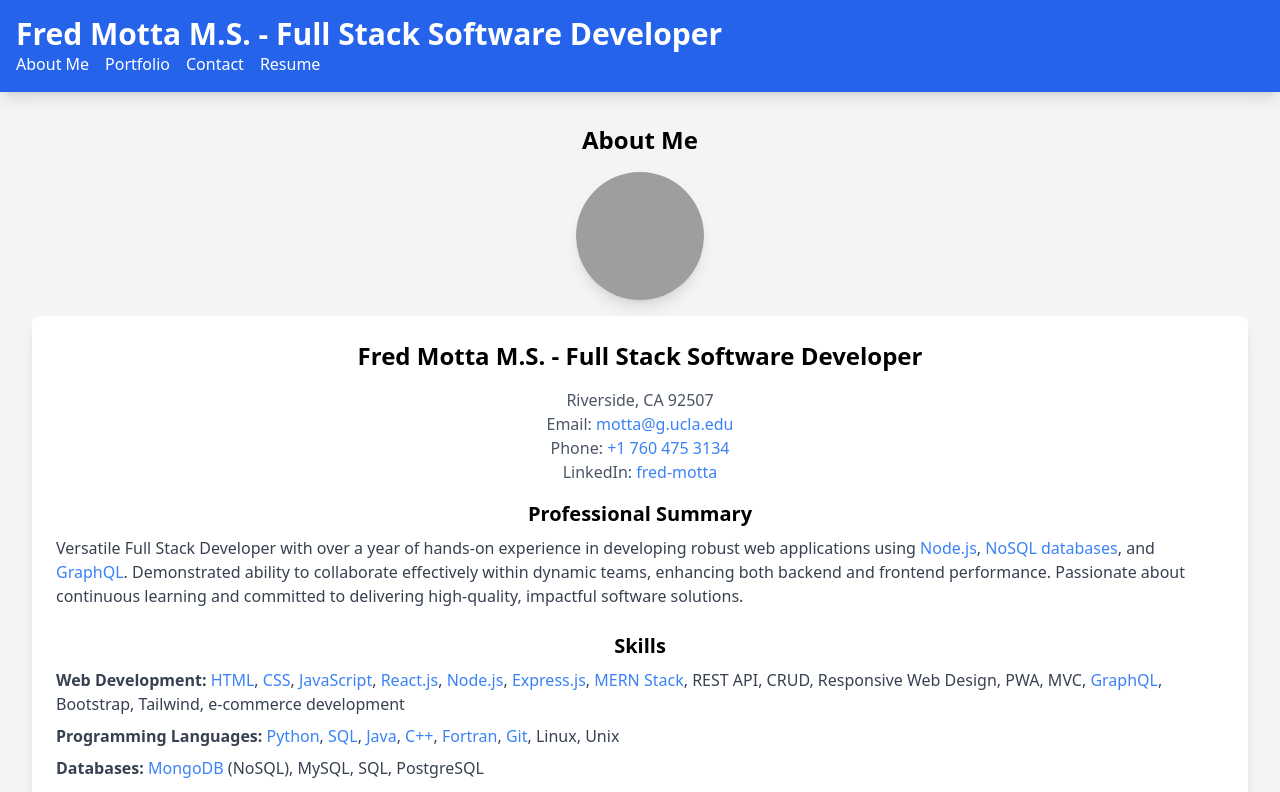
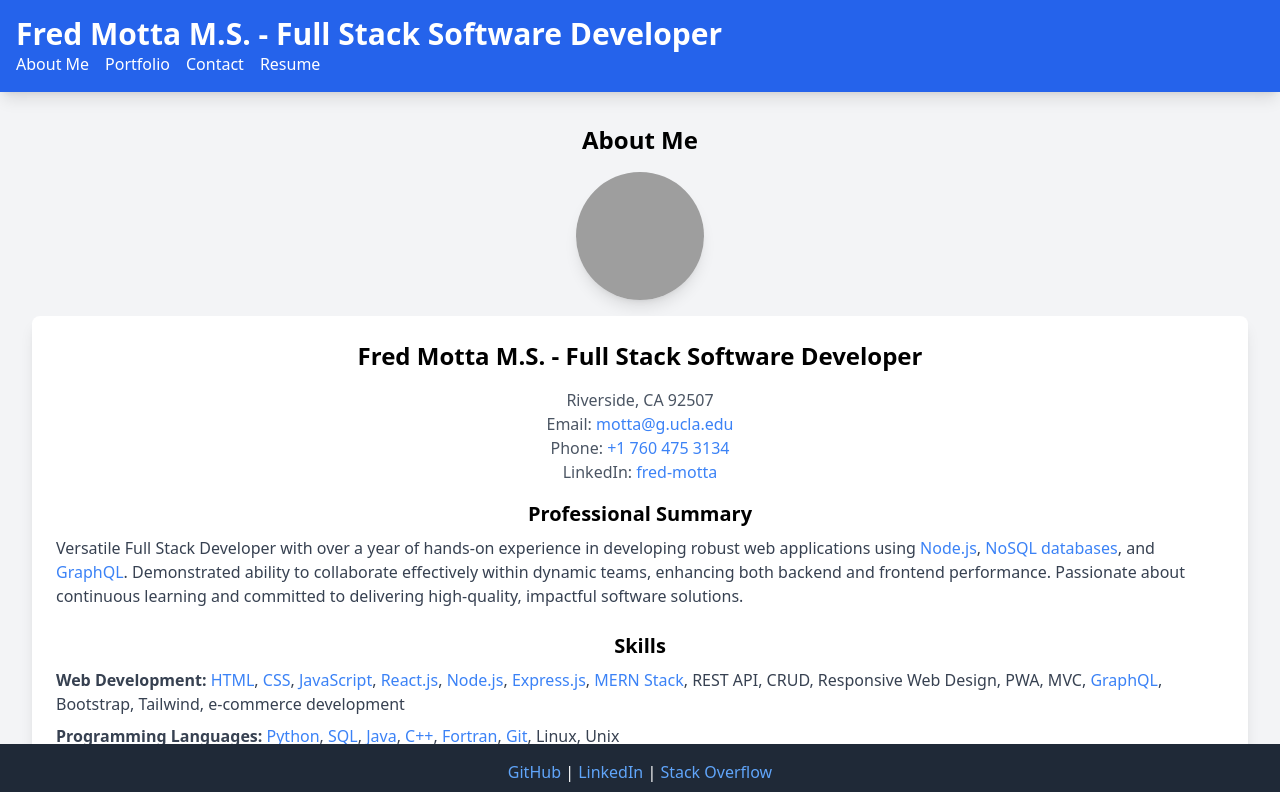
Before and after one commit to fredm23579/professional-react-portfolio, a React (Create React App) app: page / in a window 1280 px wide. Shown: the top 792 px of the page. Built offline with nearby package versions, Linux system fonts and the light colour scheme; grey boxes are pictures that could not be loaded.

Commit message:
updated info for profile Projects

```diff
--- a/src/components/Footer.jsx
+++ b/src/components/Footer.jsx
@@ -1,7 +1,7 @@
 import React from 'react';
 
 const Footer = () => (
-  <footer className="bg-gray-800 text-white p-4 text-center shadow-lg">
+  <footer className="bg-gray-800 text-white p-4 text-center shadow-lg fixed bottom-0 w-full">
     <p>
       <a href="https://github.com/fredm23579" target="_blank" rel="noopener noreferrer" className="text-blue-400 hover:text-blue-600">GitHub</a>
       {' | '}
--- a/src/pages/Portfolio.jsx
+++ b/src/pages/Portfolio.jsx
@@ -20,8 +20,7 @@ const Portfolio = () => (
       <Project title="Project 13: MVC Tech Blog" image="https://github.com/fredm23579/tech-blog-mvc/blob/main/public/img/Screenshot_tech_blog.png" deployedLink="https://tech-blog-mvc-express-8bd9dcae84c7.herokuapp.com/login" repoLink="https://github.com/fredm23579/tech-blog-mvc" />
       <Project title="Project 14: Travel Blog" image="https://github.com/fredm23579/travel-tales-exchange/blob/main/public/img/clear-water-beaches-florida-2048x917.jpg" deployedLink="https://travel-tales-exchange-50aa2535b133.herokuapp.com/login" repoLink="https://github.com/fredm23579/travel-tales-exchange" />
       <Project title="Project 15: Regex Tutorial (Email Validation)" image="https://gist.github.com/fredm23579/841976d76ec9e98eff5bb09361db1720" deployedLink="https://gist.github.com/fredm23579/841976d76ec9e98eff5bb09361db1720" repoLink="https://github.com/fredm23579/regex-tutorial" />
-
-
+      <Project title="Project 16: Social Network API" image="https://drive.google.com/file/d/1Yt7dCbCoSwGYT1H1gNbMIVCWCOM5BH53/view?usp=sharing" deployedLink="https://github.com/fredm23579/nosql-social-network-backend-api" repoLink="https://github.com/fredm23579/nosql-social-network-backend-api" />
       {/* Add more Project components as needed */}
     </div>
   </section>
```
